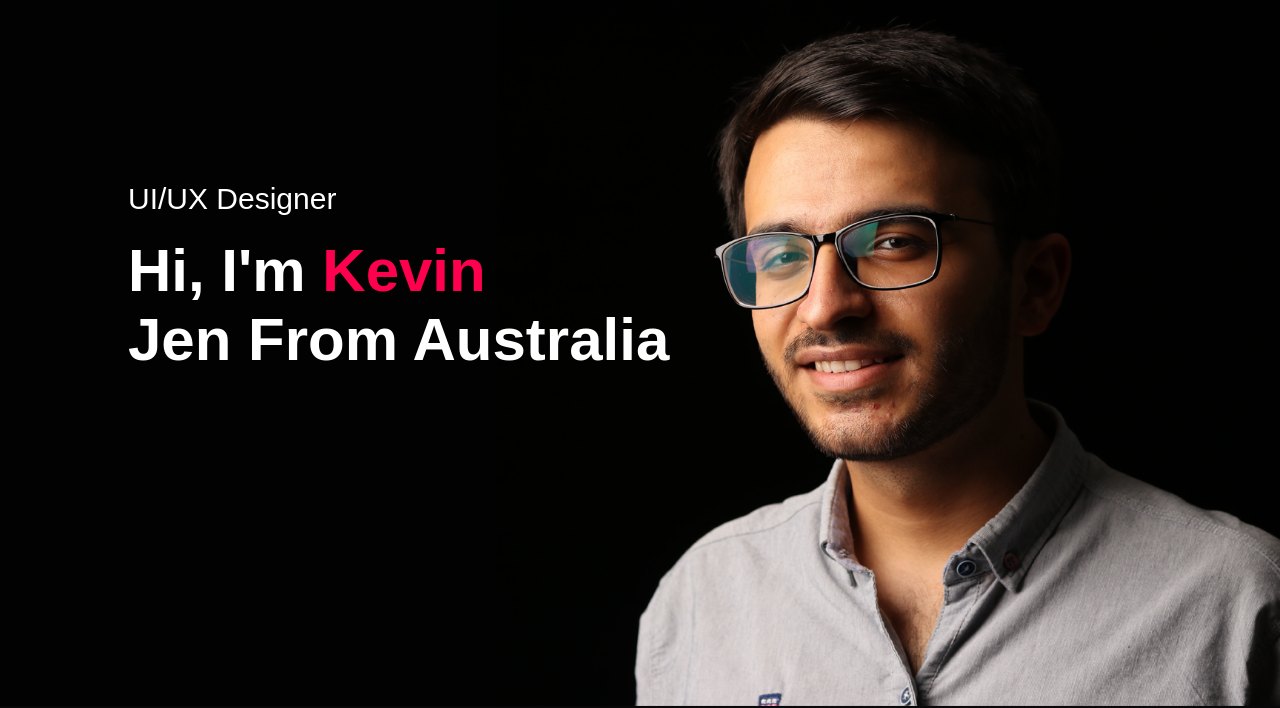
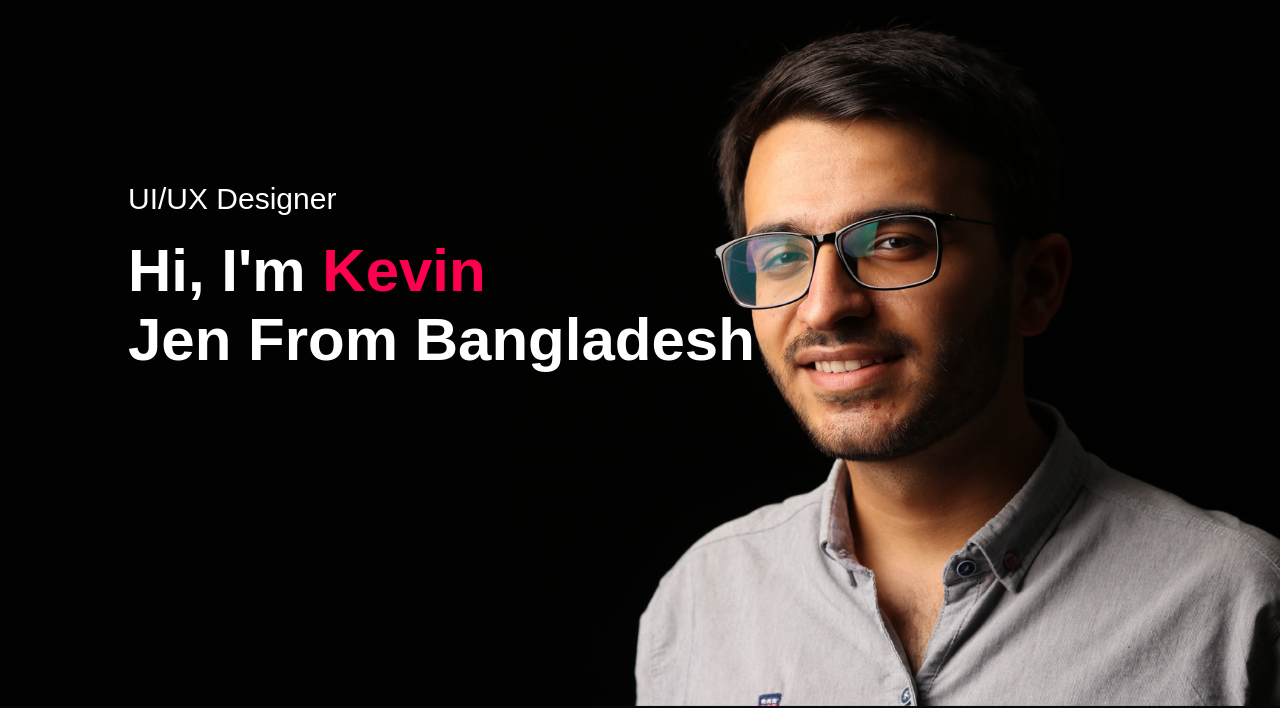
Before and after one commit to jinnahakondo/Portfolio-Website, a plain HTML site: page index.html in a window 1280 px wide. Shown: the part 94-802 px from the top of the page. Drawn offline with Linux system fonts and the light colour scheme.

```diff
--- a/index.html
+++ b/index.html
@@ -8,12 +8,14 @@
     <link rel="stylesheet" href="https://cdnjs.cloudflare.com/ajax/libs/font-awesome/6.7.2/css/all.min.css"/>
     <!-- link -->
      <link rel="stylesheet" href="style.css">
+     <link rel="stylesheet" href="update.css">
 </head>
 <body>
     <div id="header">
         <div class="container">
             <nav>
                 <img src="images/images/logo.png"  class="logo">
+
                 <ul>
                     <li><a href="#home">Home</a></li>
                     <li><a href="#about">About</a></li>
@@ -26,7 +28,7 @@
             </nav>
              <div class="header-text">
                 <p> UI/UX Designer</p>
-                <h1> Hi, I'm <span>Kevin</span> <br>Jen From Australia</h1>
+                <h1> Hi, I'm <span>Kevin</span> <br> Jen From Bangladesh</h1>
              </div>
         </div>
     </div>
```
